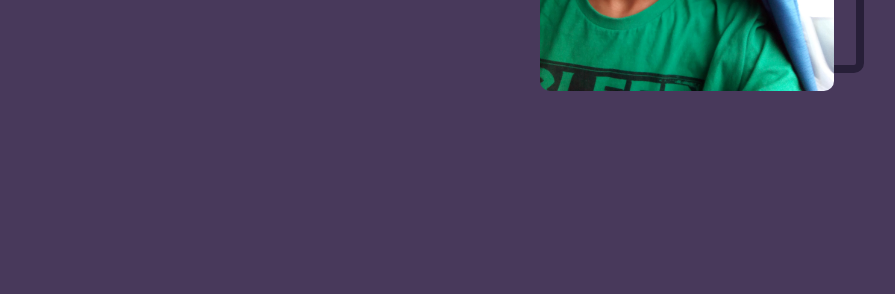
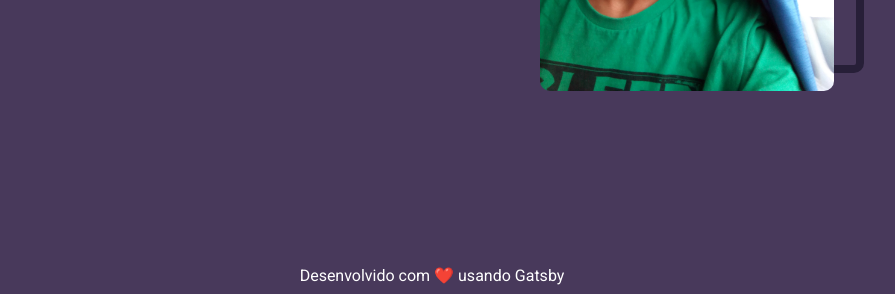
Before and after one commit to crisgon/crisgon.dev, a Gatsby site: page / in a window 1280 px wide. Shown: the part 506-800 px from the top of the page, without its empty margins (208-1103 px from the left). Built offline with nearby package versions, Linux system fonts and the light colour scheme; Gatsby itself is replaced by a stand-in of ours; some packages are replaced by stand-ins of ours; a small style sheet from the web is missing.

Commit message:
feature: add Home Footer.

```diff
--- /dev/null
+++ b/src/components/Footer/index.js
@@ -0,0 +1,7 @@
+import React from "react";
+
+import * as S from "./styled";
+
+export default function Footer() {
+	return <S.Footer>Desenvolvido com ❤️ usando Gatsby</S.Footer>;
+}
--- /dev/null
+++ b/src/components/Footer/styled.js
@@ -0,0 +1,8 @@
+import styled from "styled-components";
+
+export const Footer = styled.footer`
+	width: 100%;
+	text-align: center;
+	position: absolute;
+	bottom: 10px;
+`;
--- a/src/pages/index.js
+++ b/src/pages/index.js
@@ -5,6 +5,7 @@ import media from "styled-media-query";
 import SEO from "../components/seo";
 import Layout from "../components/Layout";
 import Navbar from "../components/Navbar";
+import Footer from "../components/Footer";
 import HomeImage from "../components/HomeImage";
 import SocialIcons from "../components/SocialIcons";
 import PresentationText from "../components/PresentationText";
@@ -54,6 +55,7 @@ export default function Home() {
 					</TextAndIcons>
 					<HomeImage />
 				</HomeContainer>
+				<Footer />
 			</ContainerFullWidth>
 		</Layout>
 	);
```
